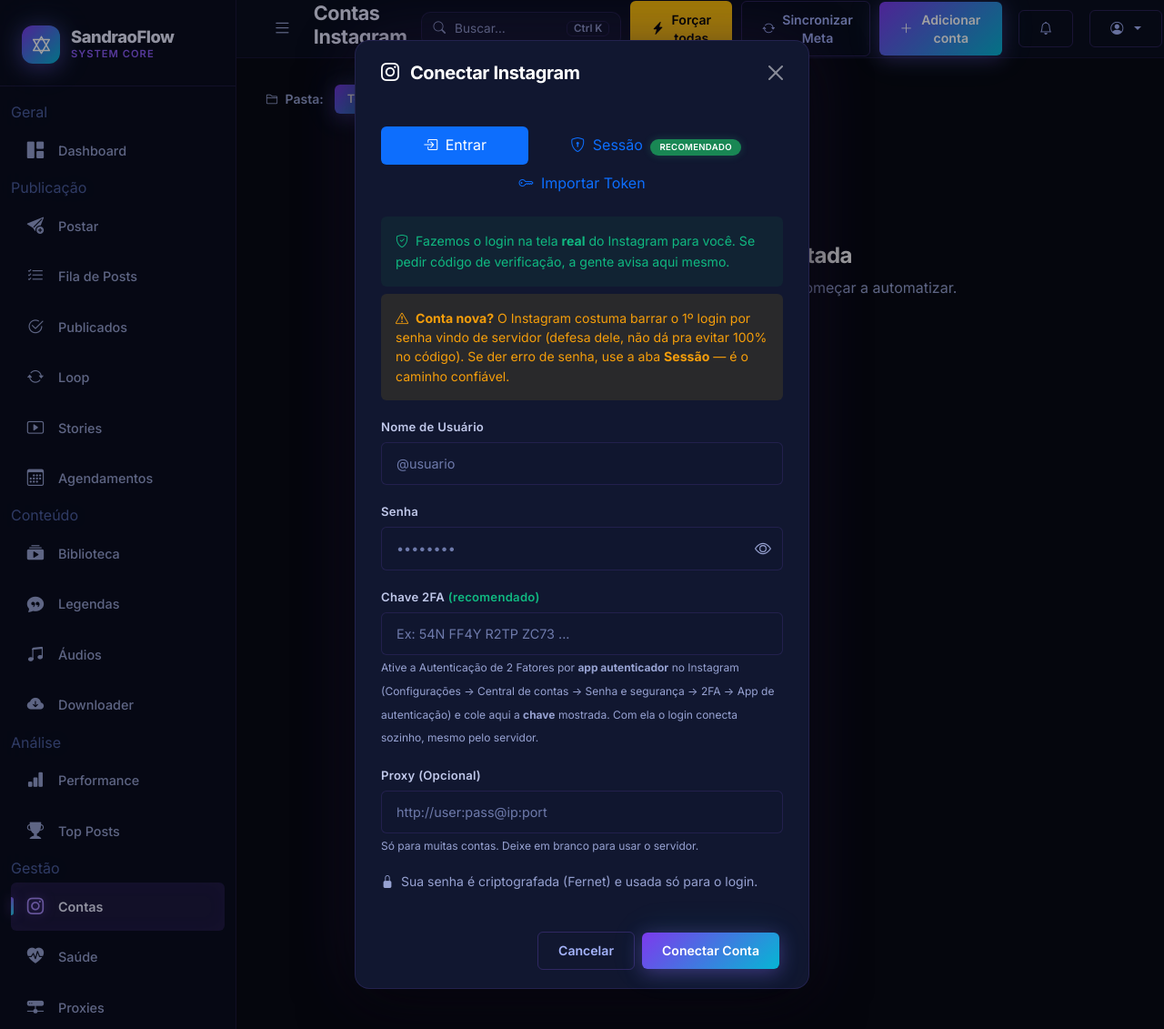
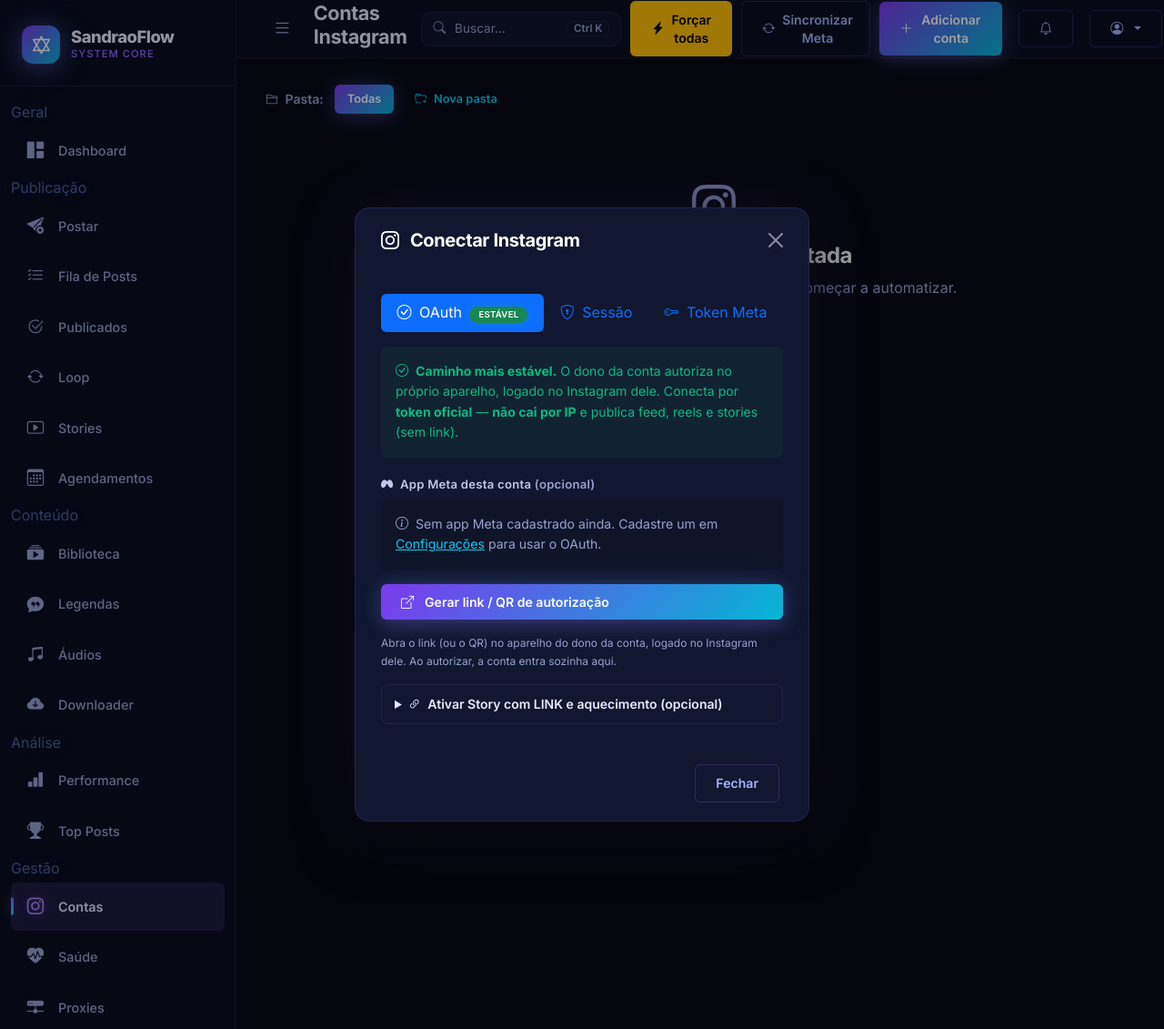
Before and after one commit to MuriloSCunha0/AutoInsta, a Django app: page /instagram/ in a window 1280 px wide, after a click on "Adicionar conta". Shown: the whole page at 91% size. Run offline with Django 5.2, Linux system fonts and the light colour scheme; the visitor is signed in with stand-in values (Sample User, id 1); data comes from the database, SQL or seed files in the repository; data that the repository does not hold is empty; parts of the project's set-up code (start-up, migrations or seed data) failed here and were passed over; some libraries are stand-ins or nearby versions.

Commit message:
feat(hibrido): conta OAuth + sessionid juntas; sessao caida nao trava conta com token
Implementa o modelo hibrido de verdade (OAuth como ancora estavel + sessao para
o que so a engine faz: story-link, aquecimento, editar perfil).

- models: campo sessao_expirada (saude da sessao separada do status geral);
  tem_sessao_engine=False quando sessao_expirada. Migration 0019.
- publish_reel: sessao morta em conta COM token -> conta segue 'active' (posta
  pelo Graph); so o post que exigia sessao falha com msg clara (sem loop).
  Conta SO-sessao -> session_expired como antes.
- keepalive: idem (nao derruba conta com token); limpa a flag quando a sessao volta.
- login_by_session: zera sessao_expirada ao reconectar.
- composer: bloqueio de story-link considera sessao_expirada (nao so ausencia).
- modal add-conta: 3 opcoes claras -> OAuth (estavel) / Sessao / Token Meta,
  guiadas; OAuth explica o passo opcional de story-link.
- card: selos de capacidade (OAuth / Sessao / Sessao caida) + acao "Ativar
  story-link" (colar sessionid guiado) em qualquer conta com token sem sessao.

Co-Authored-By: Claude Opus 4.8 <noreply@anthropic.com>

```diff
--- a/engine/client.py
+++ b/engine/client.py
@@ -220,6 +220,8 @@ class InstagramEngine:
             except (TypeError, ValueError):
                 pass
             self.account.status = 'active'
+            self.account.sessao_expirada = False   # sessão nova e válida
+            self.account.last_error = ''
             self._fetch_profile_info()
             logger.info("%s OK -> conta ativa", tag)
             return True
--- a/templates/instagram/partials/add_modal.html
+++ b/templates/instagram/partials/add_modal.html
@@ -9,76 +9,83 @@
             <div class="modal-body pb-0">
                 <ul class="nav nav-pills nav-fill mb-3" role="tablist">
                     <li class="nav-item" role="presentation">
-                        <button class="nav-link active" data-bs-toggle="pill" data-bs-target="#tab-login" type="button">
-                            <i class="bi bi-box-arrow-in-right me-1"></i> Entrar
+                        <button class="nav-link active" data-bs-toggle="pill" data-bs-target="#tab-oauth" type="button">
+                            <i class="bi bi-check-circle me-1"></i> OAuth <span class="badge bg-success ms-1" style="font-size:.6rem;">estável</span>
                         </button>
                     </li>
                     <li class="nav-item" role="presentation">
                         <button class="nav-link" data-bs-toggle="pill" data-bs-target="#tab-session" type="button">
-                            <i class="bi bi-shield-lock me-1"></i> Sessão <span class="badge bg-success ms-1" style="font-size:.6rem;">recomendado</span>
+                            <i class="bi bi-shield-lock me-1"></i> Sessão
                         </button>
                     </li>
                     <li class="nav-item" role="presentation">
                         <button class="nav-link" data-bs-toggle="pill" data-bs-target="#tab-meta" type="button">
-                            <i class="bi bi-key me-1"></i> Importar Token
+                            <i class="bi bi-key me-1"></i> Token Meta
                         </button>
                     </li>
                 </ul>
             </div>
 
             <div class="tab-content">
-                <!-- ABA PRINCIPAL: usuário + senha (login web real via servidor) -->
-                <div class="tab-pane fade show active" id="tab-login">
-                    <form hx-post="{% url 'instagram:add' %}"
-                          hx-target="#account-list"
-                          hx-swap="afterbegin">
-                        {% csrf_token %}
+                <!-- ABA OAUTH: autorização oficial (estável, não cai por IP) + sessão opcional guiada -->
+                <div class="tab-pane fade show active" id="tab-oauth">
                     <div class="modal-body pt-0">
-                            <div class="alert alert-success border-0 bg-success bg-opacity-10 text-success small mb-2">
-                                <i class="bi bi-shield-check me-1"></i> Fazemos o login na tela <strong>real</strong> do Instagram para você. Se pedir código de verificação, a gente avisa aqui mesmo.
-                            </div>
-                            <div class="alert alert-warning border-0 bg-warning bg-opacity-10 text-warning small mb-3" style="line-height:1.5">
-                                <i class="bi bi-exclamation-triangle me-1"></i> <strong>Conta nova?</strong> O Instagram costuma barrar o 1º login por senha vindo de servidor (defesa dele, não dá pra evitar 100% no código). Se der erro de senha, use a aba <strong>Sessão</strong> — é o caminho confiável.
+                        <div class="alert alert-success border-0 bg-success bg-opacity-10 text-success small mb-3" style="line-height:1.6">
+                            <i class="bi bi-check-circle me-1"></i> <strong>Caminho mais estável.</strong> O dono da conta autoriza no próprio aparelho, logado no Instagram dele. Conecta por <strong>token oficial</strong> — <strong>não cai por IP</strong> e publica feed, reels e stories (sem link).
                         </div>
 
                         <div class="mb-3">
-                                <label class="form-label text-muted">Nome de Usuário</label>
-                                <input type="text" name="ig_username" class="form-control" placeholder="@usuario" required>
+                            <label class="form-label text-muted"><i class="bi bi-meta me-1"></i> App Meta desta conta <span class="text-muted">(opcional)</span></label>
+                            {% if meta_apps %}
+                            <select name="meta_app" id="oauth-app" class="form-select text-white border-subtle" style="background: var(--bg-input);">
+                                <option value="">Sem app (padrão)</option>
+                                {% for app in meta_apps %}
+                                <option value="{{ app.id }}"
+                                    {% if filtro_app and filtro_app == app.id|stringformat:'s' %}selected{% elif not filtro_app and app.is_active %}selected{% endif %}>
+                                    {{ app.name }}{% if app.is_active %} (padrão){% endif %}
+                                </option>
+                                {% endfor %}
+                            </select>
+                            {% else %}
+                            <div class="alert alert-secondary border-0 bg-dark bg-opacity-50 text-muted small mb-0">
+                                <i class="bi bi-info-circle me-1"></i> Sem app Meta cadastrado ainda. Cadastre um em
+                                <a href="{% url 'accounts:settings' %}" class="text-info text-decoration-underline">Configurações</a> para usar o OAuth.
+                            </div>
+                            {% endif %}
                         </div>
 
-                            <div class="mb-3">
-                                <label class="form-label text-muted">Senha</label>
-                                {% include 'partials/pw_field.html' with name='ig_password' placeholder='••••••••' required=1 autocomplete='current-password' %}
+                        <button type="button" class="btn btn-primary w-100 mb-2"
+                                hx-get="{% url 'instagram:oauth_url' %}"
+                                hx-include="#oauth-app" hx-target="#oauth-slot" hx-swap="innerHTML">
+                            <i class="bi bi-box-arrow-up-right me-1"></i> Gerar link / QR de autorização
+                        </button>
+                        <div id="oauth-slot" class="mb-2"></div>
+                        <small class="text-muted d-block mb-3" style="font-size:.75rem;">
+                            Abra o link (ou o QR) no aparelho do dono da conta, logado no Instagram dele. Ao autorizar, a conta entra sozinha aqui.
+                        </small>
+
+                        <!-- Passo opcional: ativar story-link colando o sessionid (guiado) -->
+                        <details style="background:var(--bg-input); border:1px solid var(--border-subtle); border-radius:8px; padding:10px 14px;">
+                            <summary class="text-purple small fw-semibold" style="cursor:pointer;">
+                                <i class="bi bi-link-45deg me-1"></i> Ativar Story com LINK e aquecimento (opcional)
+                            </summary>
+                            <div class="text-muted small mt-2" style="line-height:1.7">
+                                O <strong>link no story</strong>, o aquecimento e a edição de bio/foto <strong>não existem na API oficial</strong> — só saem por <strong>sessão</strong>. É <strong>opcional</strong>: sem isso a conta já publica feed/reels/story-simples.
+                                <div class="mt-2 mb-1"><strong class="text-white">Como habilitar (2 passos):</strong></div>
+                                <ol class="ps-3 mb-2">
+                                    <li>Autorize por OAuth acima (a conta aparece na lista).</li>
+                                    <li>No <strong>card da conta</strong>, clique em <strong>“Ativar story-link”</strong> e cole o <code class="text-info">sessionid</code> — te mostramos o passo a passo ali mesmo.</li>
+                                </ol>
+                                Se a sessão cair depois, <strong>a conta não trava</strong>: segue publicando pelo OAuth e só o story-link espera você recolar o cookie.
+                            </div>
+                        </details>
+                    </div>
+                    <div class="modal-footer border-0">
+                        <button type="button" class="btn btn-outline-secondary" data-bs-dismiss="modal">Fechar</button>
+                    </div>
                 </div>
 
-                            <div class="mb-3">
-                                <label class="form-label text-muted">Chave 2FA <span class="text-success">(recomendado)</span></label>
-                                <input type="text" name="totp_seed" class="form-control" placeholder="Ex: 54N FF4Y R2TP ZC73 ..." autocomplete="off">
-                                <small class="text-muted" style="font-size: 0.75rem;">
-                                    Ative a Autenticação de 2 Fatores por <strong>app autenticador</strong> no Instagram
-                                    (Configurações → Central de contas → Senha e segurança → 2FA → App de autenticação)
-                                    e cole aqui a <strong>chave</strong> mostrada. Com ela o login conecta sozinho, mesmo pelo servidor.
-                                </small>
-                            </div>
-
-                            <div class="mb-3">
-                                <label class="form-label text-muted">Proxy (Opcional)</label>
-                                <input type="text" name="proxy_url" class="form-control" placeholder="http://user:pass@ip:port">
-                                <small class="text-muted" style="font-size: 0.75rem;">Só para muitas contas. Deixe em branco para usar o servidor.</small>
-                            </div>
-
-                            <div class="text-muted small">
-                                <i class="bi bi-lock-fill me-1"></i> Sua senha é criptografada (Fernet) e usada só para o login.
-                            </div>
-                        </div>
-                        <div class="modal-footer border-0">
-                            <button type="button" class="btn btn-outline-secondary" data-bs-dismiss="modal">Cancelar</button>
-                            <button type="submit" class="btn btn-primary">Conectar Conta</button>
-                        </div>
-                    </form>
-                </div>
-
-                <!-- ABA SESSÃO: colar cookies/sessionid (caminho confiável, sem senha) -->
+                <!-- ABA SESSÃO: colar cookies/sessionid (habilita story-link/aquecimento) -->
                 <div class="tab-pane fade" id="tab-session">
                     <form hx-post="{% url 'instagram:add_session' %}"
                           hx-target="#account-list"
@@ -86,7 +93,7 @@
                         {% csrf_token %}
                         <div class="modal-body pt-0">
                             <div class="alert alert-success border-0 bg-success bg-opacity-10 text-success small mb-3" style="line-height:1.6">
-                                <i class="bi bi-shield-check me-1"></i> <strong>Caminho mais confiável.</strong> Reaproveita um login que o Instagram <strong>já confia</strong> — pula o login novo, que é o passo mais bloqueado. Ideal para contas novas.
+                                <i class="bi bi-shield-check me-1"></i> Reaproveita um login que o Instagram <strong>já confia</strong>. É o que habilita <strong>story com link</strong>, aquecimento e edição de perfil. Ideal combinar com o OAuth (híbrido).
                             </div>
 
                             <div class="mb-2">
@@ -133,7 +140,7 @@
                     </form>
                 </div>
 
-                <!-- ABA META: importar conta colando o token (sem redirect URI) -->
+                <!-- ABA TOKEN META: importar conta colando o token -->
                 <div class="tab-pane fade" id="tab-meta">
                     <form hx-post="{% url 'instagram:add_meta' %}"
                           hx-target="#account-list"
@@ -141,8 +148,7 @@
                         {% csrf_token %}
                         <div class="modal-body pt-0">
                             <div class="alert alert-secondary border-0 bg-dark bg-opacity-50 text-muted small mb-3" style="line-height:1.6">
-                                Gere o token em <strong class="text-info">Instagram → Gerar tokens de acesso</strong> (ou no Graph API Explorer) e cole abaixo.
-                                Assim a conta é salva <strong>sem abrir login</strong> e <strong>sem precisar de redirect URI</strong>.
+                                Já tem o token na mão? Gere em <strong class="text-info">Instagram → Gerar tokens de acesso</strong> (ou no Graph API Explorer) e cole abaixo — a conta entra <strong>sem abrir login</strong>. (Pra deixar redondo, prefira a aba <strong>OAuth</strong>.)
                             </div>
 
                             <div class="mb-3">
@@ -151,7 +157,6 @@
                                 <select name="meta_app" class="form-select text-white border-subtle" style="background: var(--bg-input);">
                                     <option value="">Sem app (só o token)</option>
                                     {% for app in meta_apps %}
-                                    {# Se o usuário está filtrando por um app, já vem esse — senão o ativo. #}
                                     <option value="{{ app.id }}"
                                         {% if filtro_app and filtro_app == app.id|stringformat:'s' %}selected{% elif not filtro_app and app.is_active %}selected{% endif %}>
                                         {{ app.name }}{% if app.is_active %} (padrão){% endif %}
@@ -162,8 +167,6 @@
                                 {% else %}
                                 <div class="alert alert-secondary border-0 bg-dark bg-opacity-50 text-muted small mb-0">
                                     <i class="bi bi-info-circle me-1"></i> Não precisa de app Meta: basta colar o token abaixo.
-                                    Se um dia quiser renovação automática do token, dá para cadastrar um app em
-                                    <a href="{% url 'accounts:settings' %}" class="text-info text-decoration-underline">Configurações</a>.
                                 </div>
                                 {% endif %}
                             </div>
@@ -188,21 +191,11 @@
                                     <input type="text" name="profile_pic_url" class="form-control" placeholder="URL da foto se a Meta não devolver" autocomplete="off">
                                 </div>
                             </div>
-
-                            <div class="text-muted small mt-3">
-                                <i class="bi bi-info-circle me-1"></i> Só adicionar como testadora não publica — é o token e a autorização real da conta que valem.
                         </div>
-                        </div>
-                        <div class="modal-footer border-0 d-flex justify-content-between">
-                            <a href="#" hx-get="{% url 'instagram:oauth_url' %}"
-                               hx-include="[name='meta_app']" hx-target="#oauth-slot" hx-swap="innerHTML"
-                               class="btn btn-link btn-sm text-info text-decoration-none">Preferir OAuth (Facebook)?</a>
-                            <div>
+                        <div class="modal-footer border-0">
                             <button type="button" class="btn btn-outline-secondary" data-bs-dismiss="modal">Cancelar</button>
                             <button type="submit" class="btn btn-primary">Importar conta pelo token</button>
                         </div>
-                        </div>
-                        <div id="oauth-slot" class="px-3 pb-3"></div>
                     </form>
                 </div>
             </div>
```
Also changed, not shown: apps/instagram/models.py (+7 -1 lines), apps/instagram/tasks.py (+31 -13 lines), apps/publisher/tasks.py (+34 -15 lines), apps/publisher/views.py (+8 -4 lines), templates/instagram/partials/account_card.html (+39 -0 lines), apps/instagram/migrations/0019_instagramaccount_sessao_expirada.py (added). Lines whose indentation alone changed are shown as unchanged.
